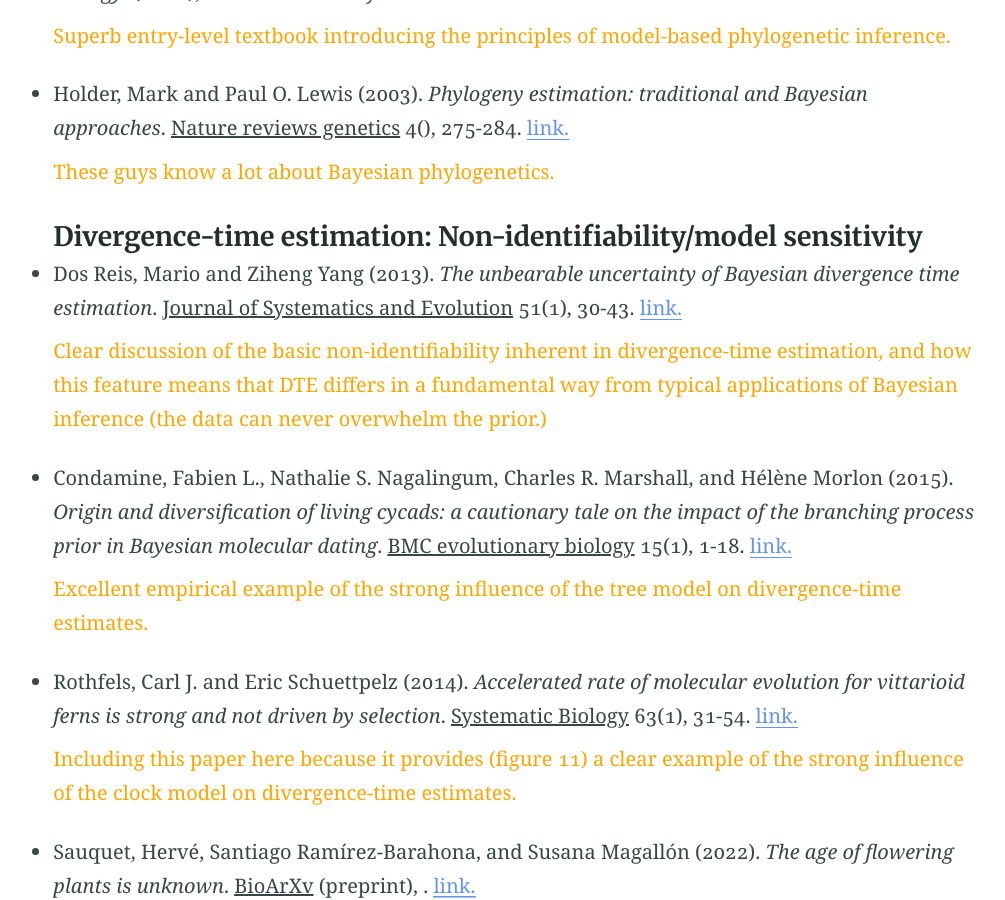
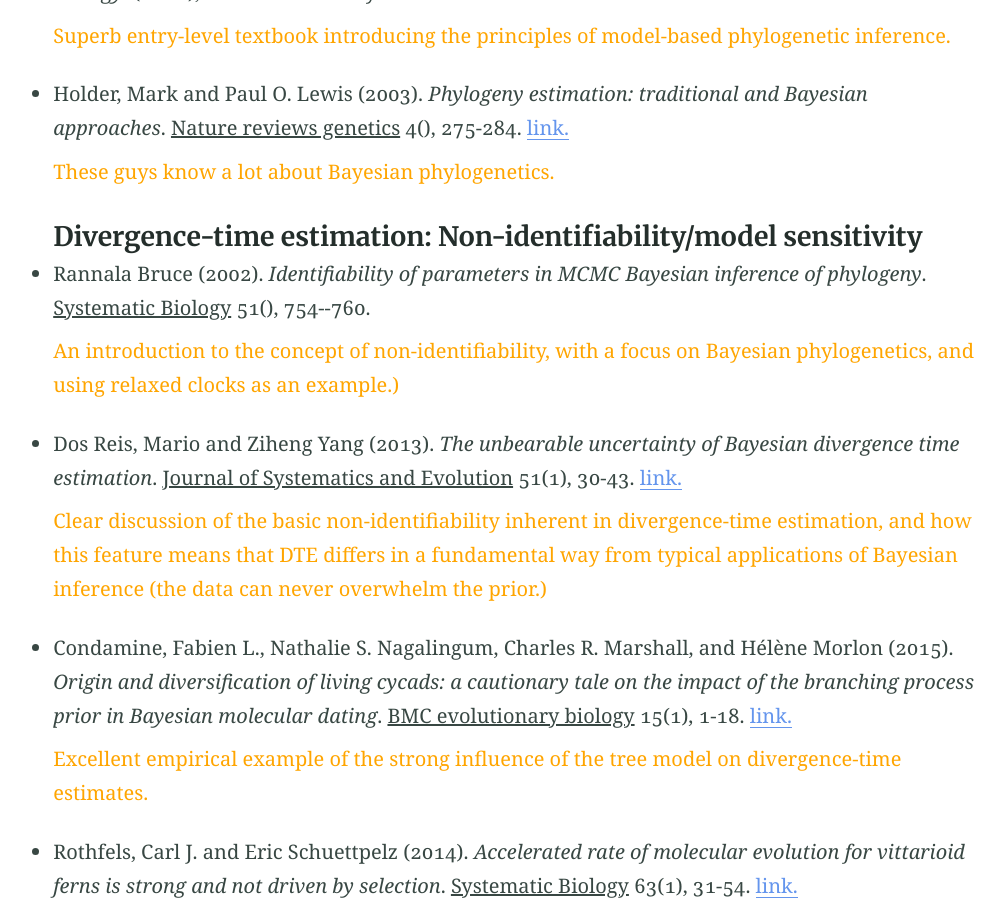
Before and after one commit to mikeryanmay/ted.workshop.github.io, a Jekyll site: the page built from bibliography.md, in a window 1280 px wide and 900 px high, scrolled down 716 px. Shown: the whole window, without its empty margins (126-1131 px from the left). Built offline with Jekyll 4.4.1, drawn with Linux system fonts in a browser that asks for light colours.

Commit message:
added rannala 2002 to bib file

```diff
--- a/bibliography.md
+++ b/bibliography.md
@@ -36,7 +36,20 @@
 
 <ul>
 
-	<li> {% include citation.html
+
+<li> {% include citation.html
+        title="Identifiability of parameters in MCMC Bayesian inference of phylogeny"
+        authors="Rannala Bruce"
+        journal="Systematic Biology"
+        volume="51"
+        number="5"
+        pages="754--760"
+        year="2002"
+  %} </li>
+
+     <p style="color:orange"> An introduction to the concept of non-identifiability, with a focus on Bayesian phylogenetics, and using relaxed clocks as an example.) </p>
+
+<li> {% include citation.html
 		authors = "Dos Reis, Mario and Ziheng Yang"
 		title   = "The unbearable uncertainty of Bayesian divergence time estimation"
 		journal = "Journal of Systematics and Evolution"
```
